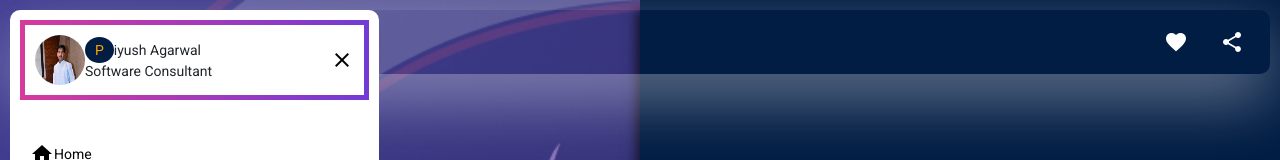
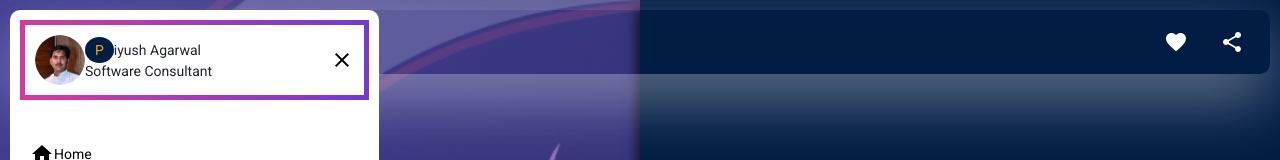
Before and after one commit to Piyush132000/piyushagarwal, an Angular app: page / in a window 1280 px wide. Both pictures are taken after a click on the button "menu". Shown: the top 160 px of the page. Built offline with nearby package versions, Linux system fonts and the light colour scheme.

Commit message:
new deployment

```diff
--- a/src/app/home/header/header.component.html
+++ b/src/app/home/header/header.component.html
@@ -6,7 +6,7 @@
           <div class="d-flex justify-content-between align-items-center">
             <div class="custom-card_body__img">
               <img
-                src="./assets/images/Piyush.jpg"
+                src="./assets/images/favicon.png"
                 class="rounded-circle"
                 alt="Avatar"
               />
--- a/src/app/home/home/home.component.html
+++ b/src/app/home/home/home.component.html
@@ -31,6 +31,6 @@
     </div>
   </div>
   <div class="introduction_about_img" style="z-index: -1;">
-    <img src="./assets/images/Piyush.jpg" />
+    <img src="./assets/images/favicon.png" />
   </div>
 </section>
--- a/src/index.html
+++ b/src/index.html
@@ -5,7 +5,7 @@
   <title style="color:'orange'">Piyush Agrawal</title>
   <base href="/">
   <meta name="viewport" content="width=device-width, initial-scale=1">
-  <link rel="icon" type="image/x-icon" href="./assets/images/Piyush.jpg">
+  <link rel="icon" type="image/x-icon" href="./assets/images/favicon.png">
   <link rel="preconnect" href="https://fonts.gstatic.com">
   <base href="/piyushagarwal">
   <link href="https://fonts.googleapis.com/css2?family=Roboto:wght@300;400;500&display=swap" rel="stylesheet">
```
Also changed, not shown: src/assets/images/favicon.png (added), 4 other files (tests, documents, lock files or other folders).
